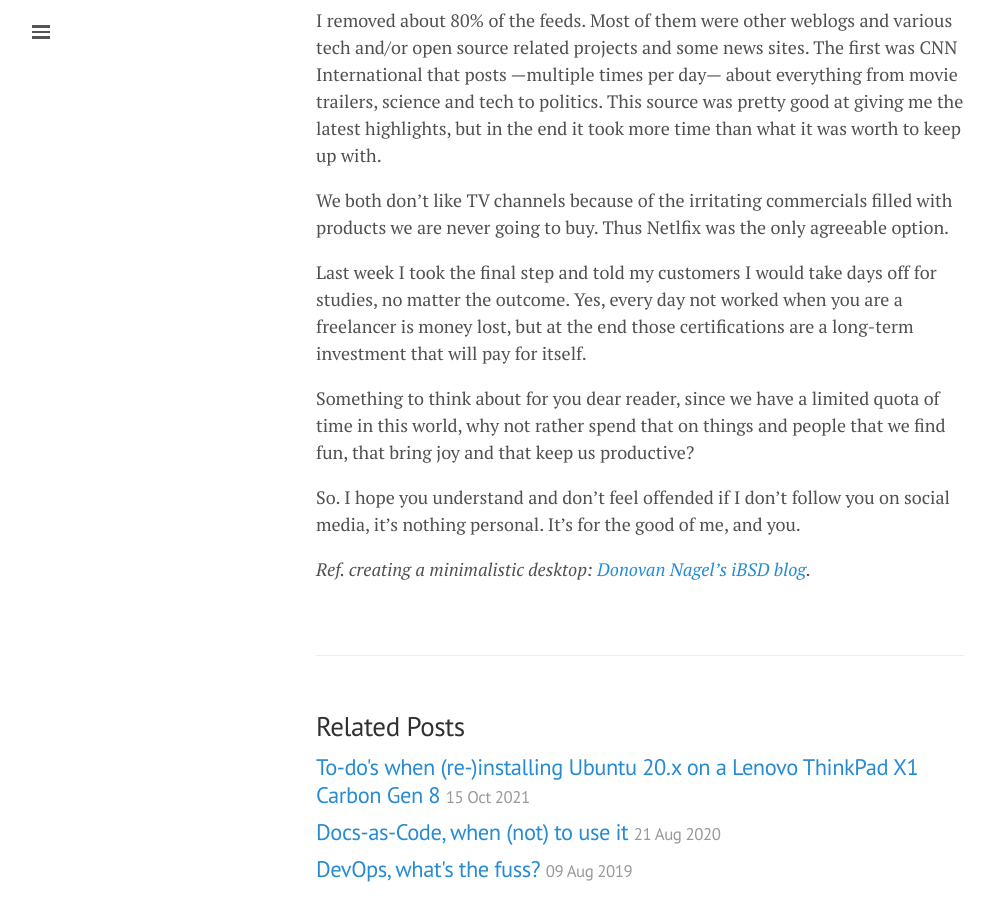
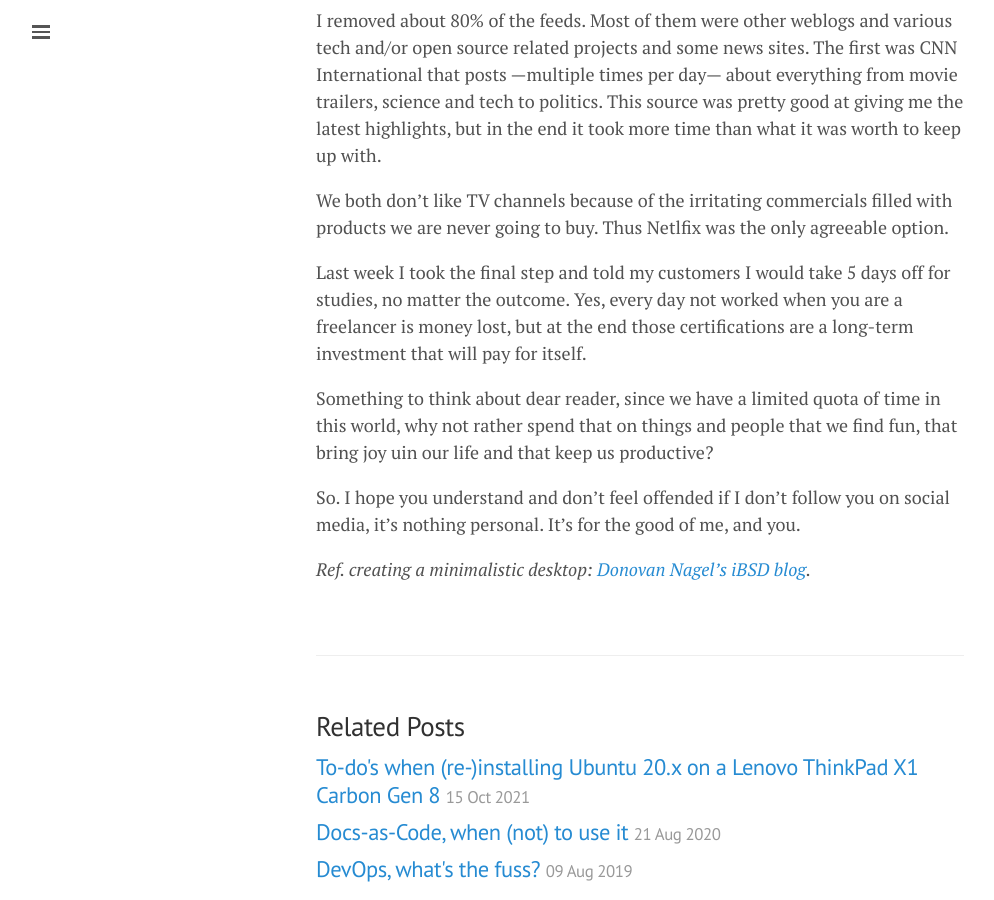
Before and after one commit to lgeurts/lgeurts.github.io, a Jekyll site: the page built from _posts/2021-11-09-why-i-decided-to-limit-my-social-presence.md, in a window 1280 px wide and 900 px high, scrolled down 1633 px. Shown: the whole window, without its empty margins (0-994 px from the left). Built offline with Jekyll 4.4.1, drawn with Linux system fonts in a browser that asks for light colours; nearby versions of some CDN libraries; comment, search, counter and statistics services are not loaded.

Commit message:
Update 2021-11-09-why-i-decided-to-limit-my-social-presence.md

```diff
--- a/_posts/2021-11-09-why-i-decided-to-limit-my-social-presence.md
+++ b/_posts/2021-11-09-why-i-decided-to-limit-my-social-presence.md
@@ -32,9 +32,9 @@ I removed about 80% of the feeds. Most of them were other weblogs and various te
 
 We both don't like TV channels because of the irritating commercials filled with products we are never going to buy. Thus Netlfix was the only agreeable option.
 
-Last week I took the final step and told my customers I would take days off for studies, no matter the outcome. Yes, every day not worked when you are a freelancer is money lost, but at the end those certifications are a long-term investment that will pay for itself.
+Last week I took the final step and told my customers I would take 5 days off for studies, no matter the outcome. Yes, every day not worked when you are a freelancer is money lost, but at the end those certifications are a long-term investment that will pay for itself.
 
-Something to think about for you dear reader, since we have a limited quota of time in this world, why not rather spend that on things and people that we find fun, that bring joy and that keep us productive?
+Something to think about dear reader, since we have a limited quota of time in this world, why not rather spend that on things and people that we find fun, that bring joy uin our life and that keep us productive?
 
 So. I hope you understand and don’t feel offended if I don’t follow you on social media, it’s nothing personal. It's for the good of me, and you.
 
```
